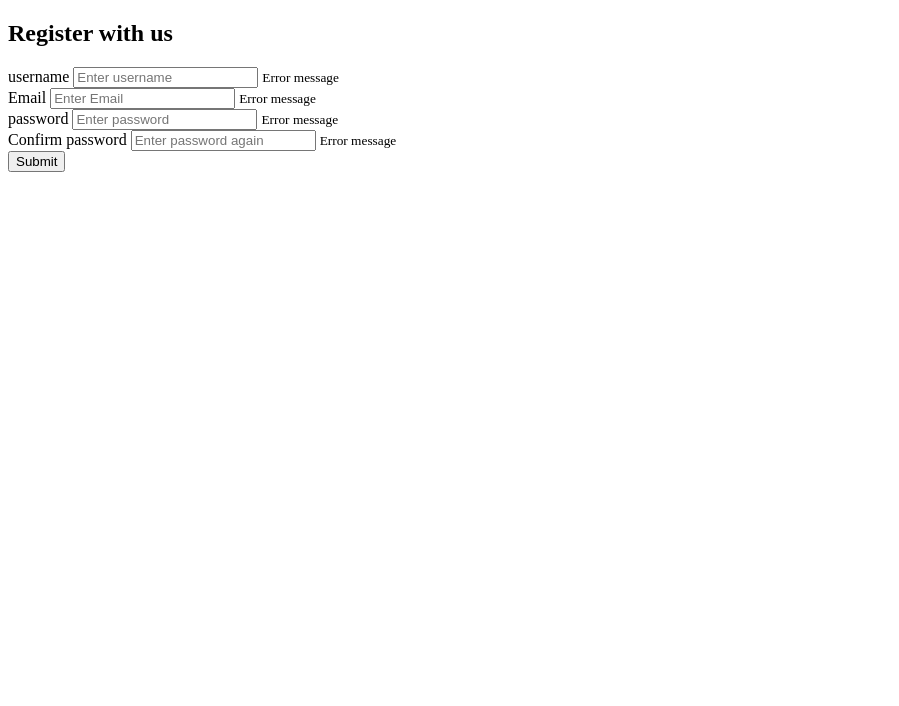
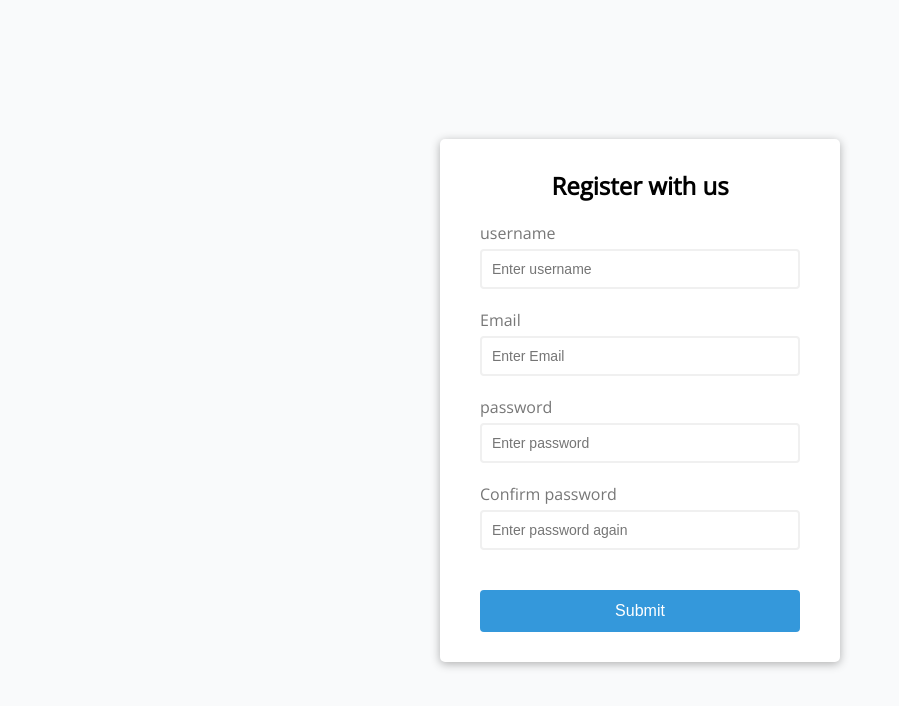
Before and after one commit to mohsenAKB/form_validator, a plain HTML site: page index.html in a window 1280 px wide. Shown: the whole page, without its empty margins (0-899 px from the left). Drawn offline with nearby package versions, Linux system fonts and the light colour scheme.

Commit message:
import css

```diff
--- a/style.css
+++ b/style.css
@@ -0,0 +1,89 @@
+@import url("https://fonts.googleapis.com/css2?family=Open+Sans&display=swap");
+
+* {
+  box-sizing: border-box;
+  margin: 0;
+}
+:root {
+  --success-color: #2ecc71;
+  --error-color: #e74c3c;
+}
+body {
+  background: #f9fafb;
+  font-family: "Open Sans", sans-serif;
+  display: flex;
+  align-items: center;
+  justify-content: center;
+  min-height: 100vh;
+}
+
+.container {
+  background: #fff;
+  border-radius: 5px;
+  width: 400px;
+  box-shadow: 0 2px 10px rgba(0, 0, 0, 0.3);
+}
+h2 {
+  text-align: center;
+  margin: 0 0 20px;
+}
+.form {
+  padding: 30px 40px;
+}
+
+.form-controll {
+  margin-bottom: 10xp;
+  padding-bottom: 20px;
+  position: relative;
+}
+.form-controll label {
+  color: #777;
+  display: block;
+  margin-bottom: 5px;
+}
+.form-controll input {
+  border: 2px solid #f0f0f0;
+  border-radius: 4px;
+  display: block;
+  width: 100%;
+  padding: 10px;
+  font-size: 14px;
+}
+
+.form-controll input:focus {
+  outline: 0;
+  border-color: #777;
+  transition: border-color 1s;
+}
+
+.form-controll.success input {
+  border-color: var(--success-color);
+}
+.form-controll.error input {
+  border-color: var(--error-color);
+}
+
+.form-controll small {
+  color: var(--error-color);
+  visibility: hidden;
+  display: none;
+  position: absolute;
+  bottom: 0;
+  left: 0;
+}
+
+.form-controll.error small {
+  visibility: visible;
+}
+.form button {
+  cursor: pointer;
+  background: #3498db;
+  border: 2px solid #3498db;
+  border-radius: 4px;
+  color: #fff;
+  display: block;
+  font-size: 16px;
+  padding: 10px;
+  margin-top: 20px;
+  width: 100%;
+}
```
Also changed, not shown: index.html (+1 -1 lines).
